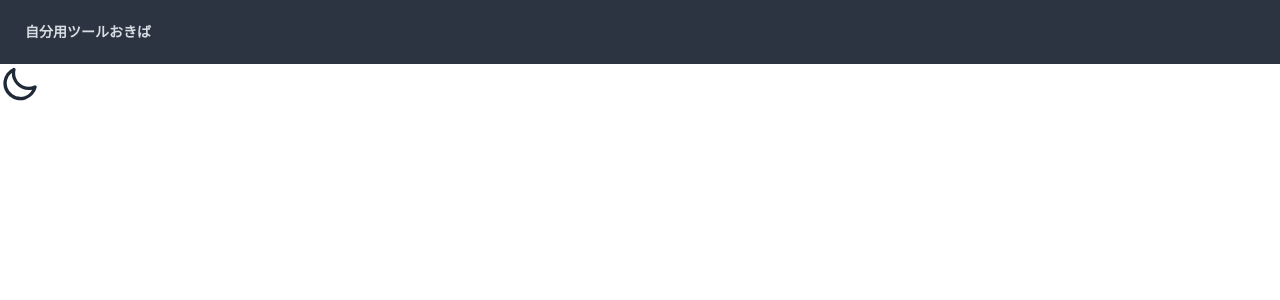
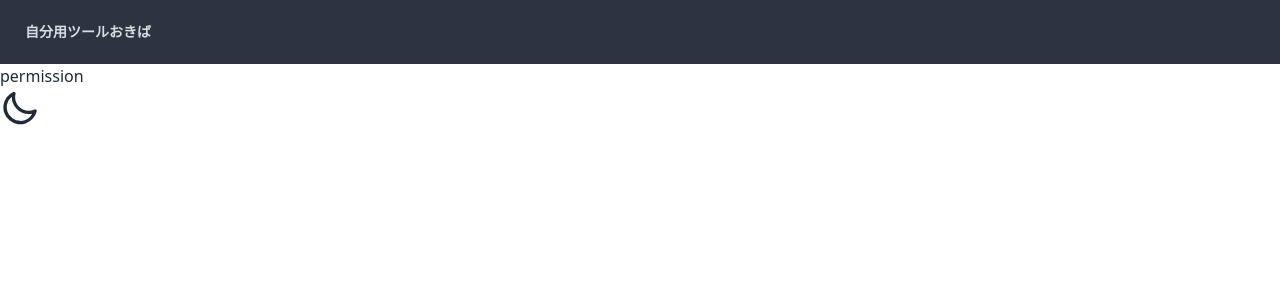
Before and after one commit to kyoruni/my-tools, a Vue app: page /permission in a window 1280 px wide. Before the commit this address had no page. Shown: the top 300 px of the page. Built offline with nearby package versions, Linux system fonts and the light colour scheme.

Commit message:
:wrench: リンク設定

```diff
--- a/src/router/index.ts
+++ b/src/router/index.ts
@@ -1,5 +1,6 @@
 import { createRouter, createWebHistory } from 'vue-router'
 import HomeView from '../views/HomeView.vue'
+import PermissionView from '../views/Permission.vue'
 
 const router = createRouter({
   history: createWebHistory(import.meta.env.BASE_URL),
@@ -16,6 +17,11 @@ const router = createRouter({
       // this generates a separate chunk (About.[hash].js) for this route
       // which is lazy-loaded when the route is visited.
       component: () => import('../views/AboutView.vue')
+    },
+    {
+      path: '/permission',
+      name: 'permission',
+      component: PermissionView
     }
   ]
 })
--- /dev/null
+++ b/src/views/Permission.vue
@@ -0,0 +1,5 @@
+<template>
+  <div class="permission">
+    <h1>permission</h1>
+  </div>
+</template>
```
